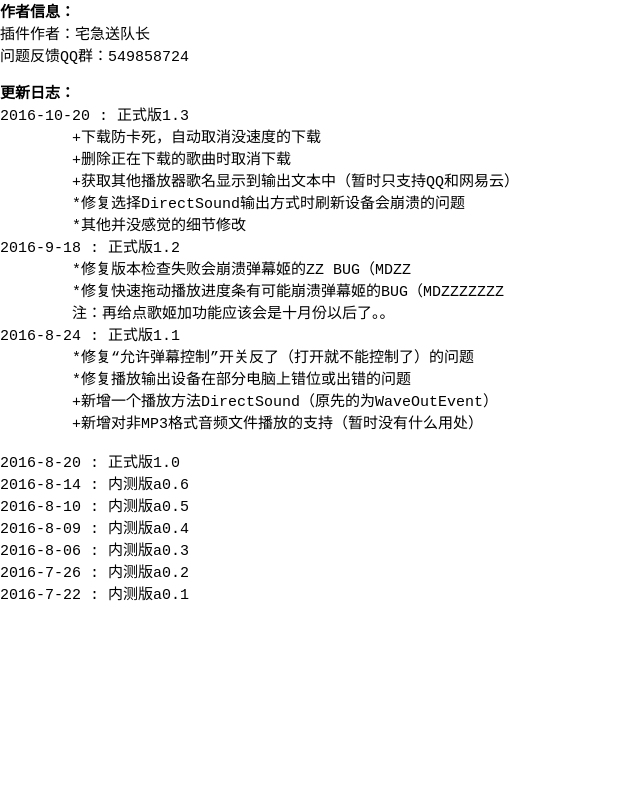
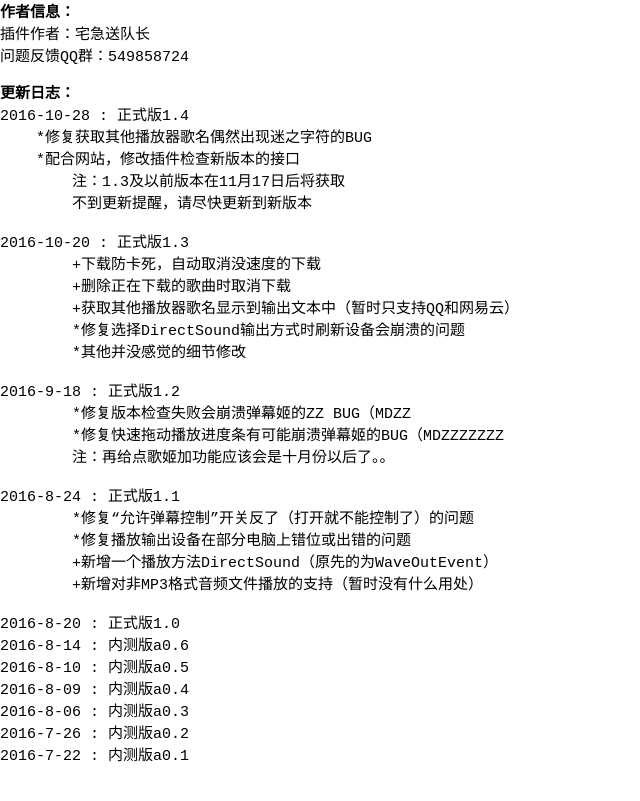
Before and after one commit to Bililive/www.danmuji.org, a Jekyll site: the page Gmonitor/DGJ/abort.html, which Jekyll copies as it is, in a window 1280 px wide. Shown: the top 801 px of the page, without its empty margins (0-640 px from the left). Built offline with Jekyll 4.4.1, drawn with Linux system fonts in a browser that asks for light colours.

Commit message:
添加1.4更新内容

```diff
--- a/Gmonitor/DGJ/abort.html
+++ b/Gmonitor/DGJ/abort.html
@@ -11,16 +11,24 @@ LOG:最新版本1.3已经上传到弹幕姬讨论群群文件;
 插件作者：宅急送队长
 问题反馈QQ群：549858724</pre>
 <pre><b>更新日志：</b>
+2016-10-28 : 正式版1.4
+    *修复获取其他播放器歌名偶然出现迷之字符的BUG
+    *配合网站，修改插件检查新版本的接口
+        注：1.3及以前版本在11月17日后将获取
+        不到更新提醒，请尽快更新到新版本
+
 2016-10-20 : 正式版1.3
 	+下载防卡死，自动取消没速度的下载
 	+删除正在下载的歌曲时取消下载
 	+获取其他播放器歌名显示到输出文本中（暂时只支持QQ和网易云）
 	*修复选择DirectSound输出方式时刷新设备会崩溃的问题
 	*其他并没感觉的细节修改
+
 2016-9-18 : 正式版1.2
 	*修复版本检查失败会崩溃弹幕姬的ZZ BUG（MDZZ
 	*修复快速拖动播放进度条有可能崩溃弹幕姬的BUG（MDZZZZZZZ
 	注：再给点歌姬加功能应该会是十月份以后了。。
+
 2016-8-24 : 正式版1.1
 	*修复“允许弹幕控制”开关反了（打开就不能控制了）的问题
 	*修复播放输出设备在部分电脑上错位或出错的问题
```
